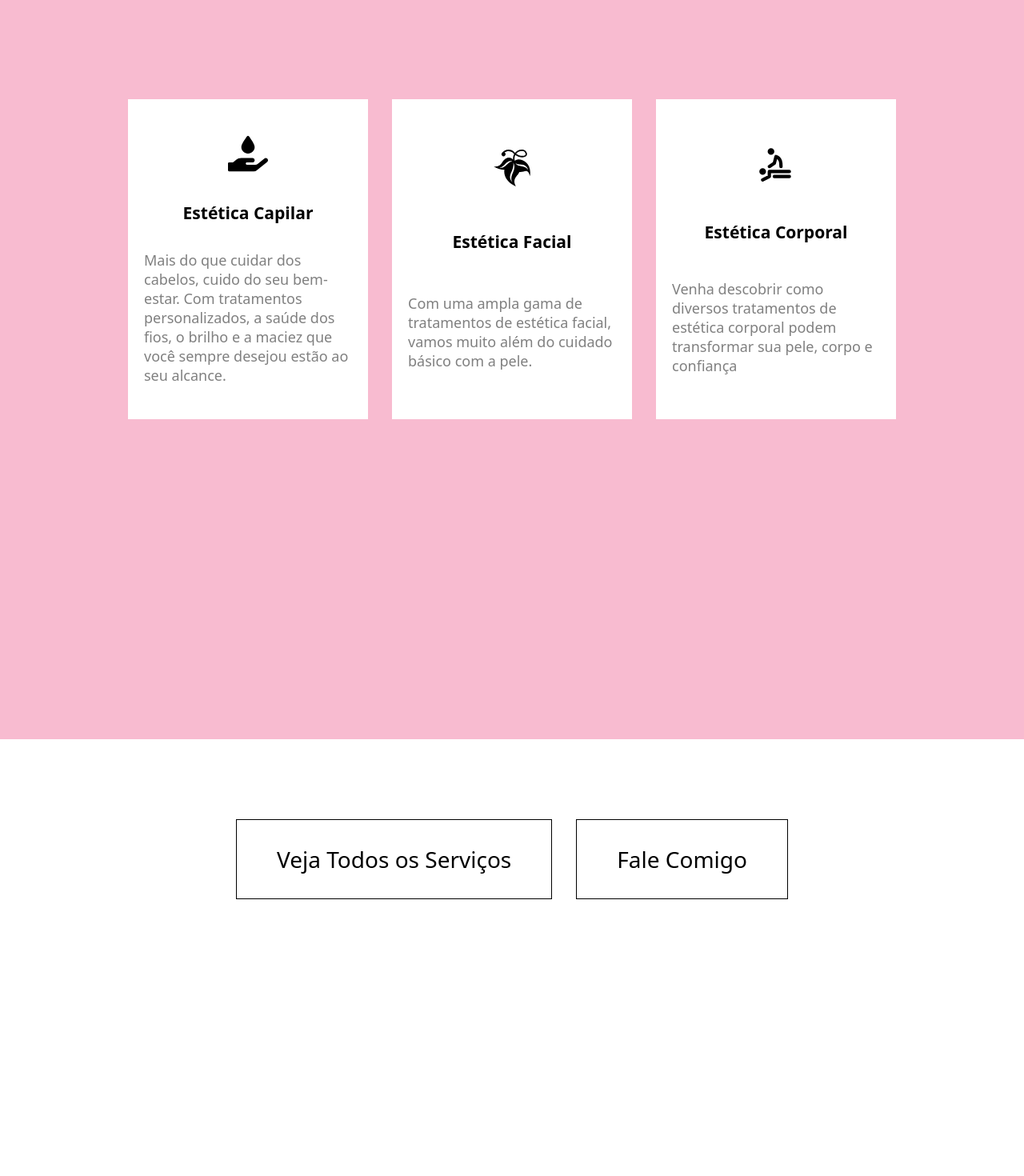
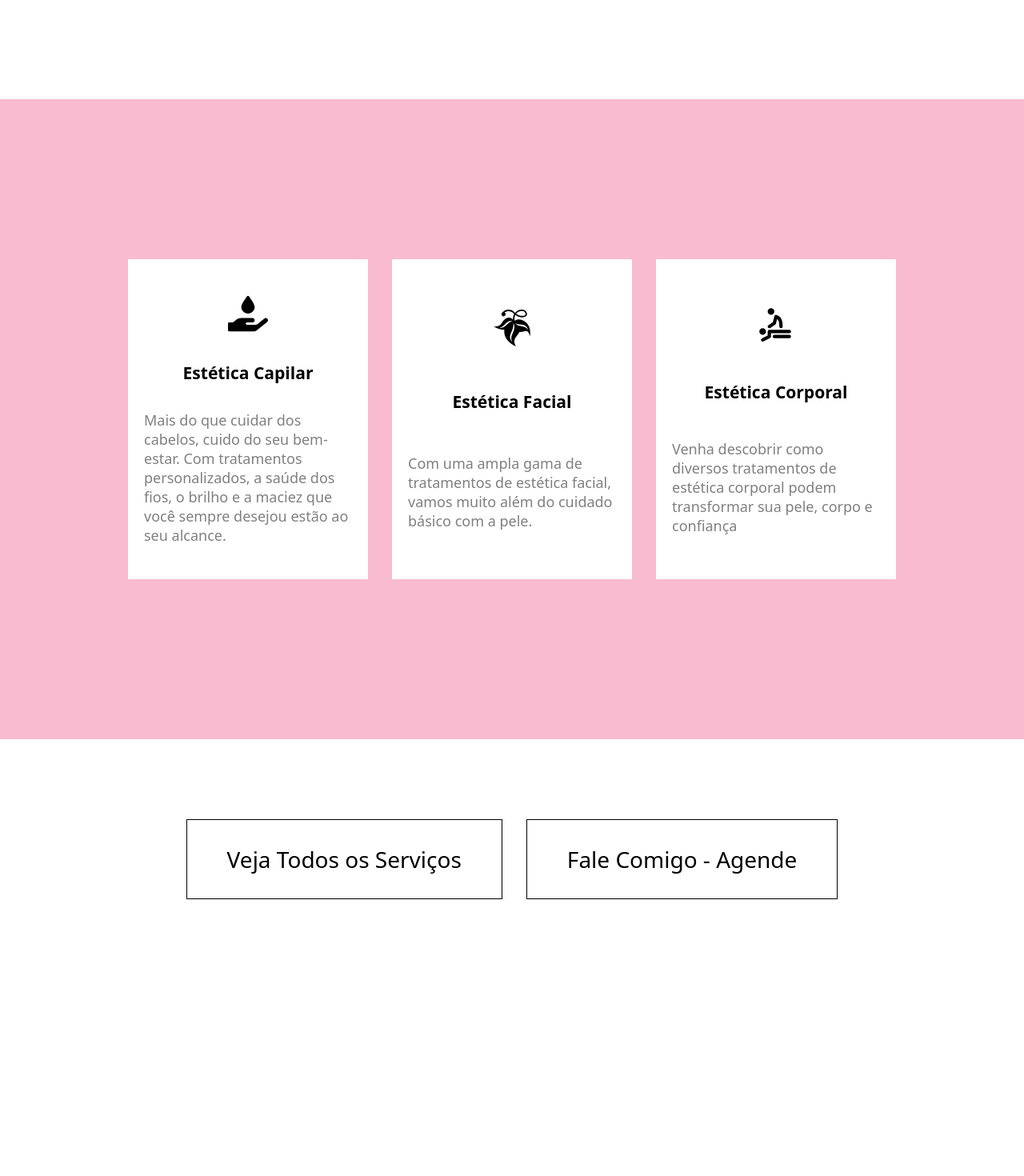
Before and after one commit to luizoscastanheira/projeto-denise-werneck, a Next.js app: page / in a window 1280 px wide. Shown: the part 1560-3030 px from the top of the page at 80% size. Built offline with nearby package versions, Linux system fonts and the light colour scheme.

Commit message:
Update
Atualizando banners

```diff
--- a/src/app/page.js
+++ b/src/app/page.js
@@ -22,7 +22,6 @@ export default function Home() {
         </section>
 
       <section id={estilos.sectionProcedimentos}>
-
 
           <div className={estilos.card}>
             <FaHandHoldingWater className={estilos.iconProcedimentos} />
@@ -50,7 +49,7 @@ export default function Home() {
 
       <section id={estilos.sectionFaixaServicos}>
         <Link href="/servicos" className={estilos.linkFaixaServicos}>Veja Todos os Serviços</Link>
-        <Link href="/contato" className={estilos.linkFaixaServicos}>Fale Comigo</Link>
+        <Link href="/contato" className={estilos.linkFaixaServicos}>Fale Comigo - Agende</Link>
       </section>
 
       <section id={estilos.sectionBeneficios}>
@@ -81,7 +80,7 @@ export default function Home() {
           </p>
         </div>
         <div>
-          <Link href="/contato" className={estilos.link}>Fale Comigo</Link>
+          <Link href="/contato" className={estilos.link}>Fale Comigo - Agende</Link>
         </div>
 
       </section>
--- a/src/app/page.module.css
+++ b/src/app/page.module.css
@@ -2,7 +2,7 @@
 
 #sectionBanner{
     width: 100%;
-    height: 70vh;
+    height: 100vh;
     background: url('../../public/bannerSorridenteV2.png') fixed ;
     background-size: cover;
 
@@ -23,7 +23,7 @@
 /* Estilizando sectionFaixa */
 #sectionFaixa{
     width: 100%;
-    height: 80vh;
+    height: 100vh;
 
     display: flex;
     align-items: center;
@@ -39,8 +39,9 @@
 
 #sectionProcedimentos {
     width: 100%;
-    min-height: 150vh;
+    min-height: 100vh;
     background-color: #F8bbd0;
+    padding: 30px;
 
     display: flex;
     flex-wrap: wrap;
@@ -223,6 +224,14 @@
 
 /* Smartphones menores */
 @media (max-width: 480px) {
+
+    /* Estilizando a sectionBanner */
+
+#sectionBanner{
+        background-size: cover;
+        background-position: center;
+    }
+
     /* Estilizanso a sectionProcedimento*/
 
     #sectionProcedimentos {
--- a/src/app/servicos/page.js
+++ b/src/app/servicos/page.js
@@ -31,7 +31,7 @@ export default function Servicos(){
             </section>
 
             <section id={estilos.sectionFaixaServicos}>
-                <Link href="/contato" className={estilos.linkFaixaServicos}>Fale Comigo</Link>
+                <Link href="/contato" className={estilos.linkFaixaServicos}>Fale Comigo - Agende</Link>
             </section>
 
     </section>
--- a/src/app/sobre/page.js
+++ b/src/app/sobre/page.js
@@ -72,7 +72,7 @@ export default function Sobre(){
 
             <section id={estilos.sectionFaixaServicos}>
                 <Link href="/servicos" className={estilos.linkFaixaServicos}>Veja Todos os Serviços</Link>
-                <Link href="/contato" className={estilos.linkFaixaServicos}>Fale Comigo</Link>
+                <Link href="/contato" className={estilos.linkFaixaServicos}>Fale Comigo - Agende</Link>
             </section>
 
         </section>
```
Also changed, not shown: src/app/contato/contato.module.css (+14 -0 lines), src/app/servicos/servicos.module.css (+15 -6 lines), src/app/sobre/sobre.module.css (+7 -0 lines).
